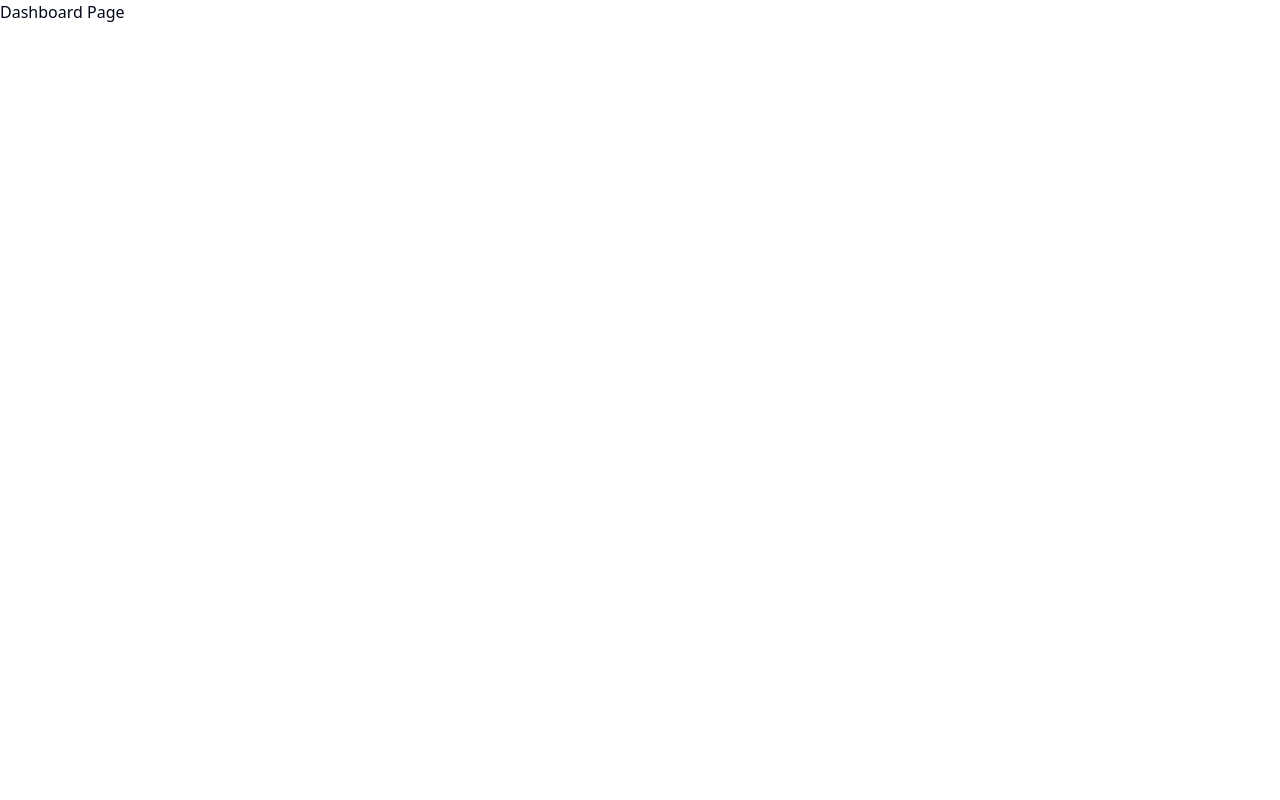
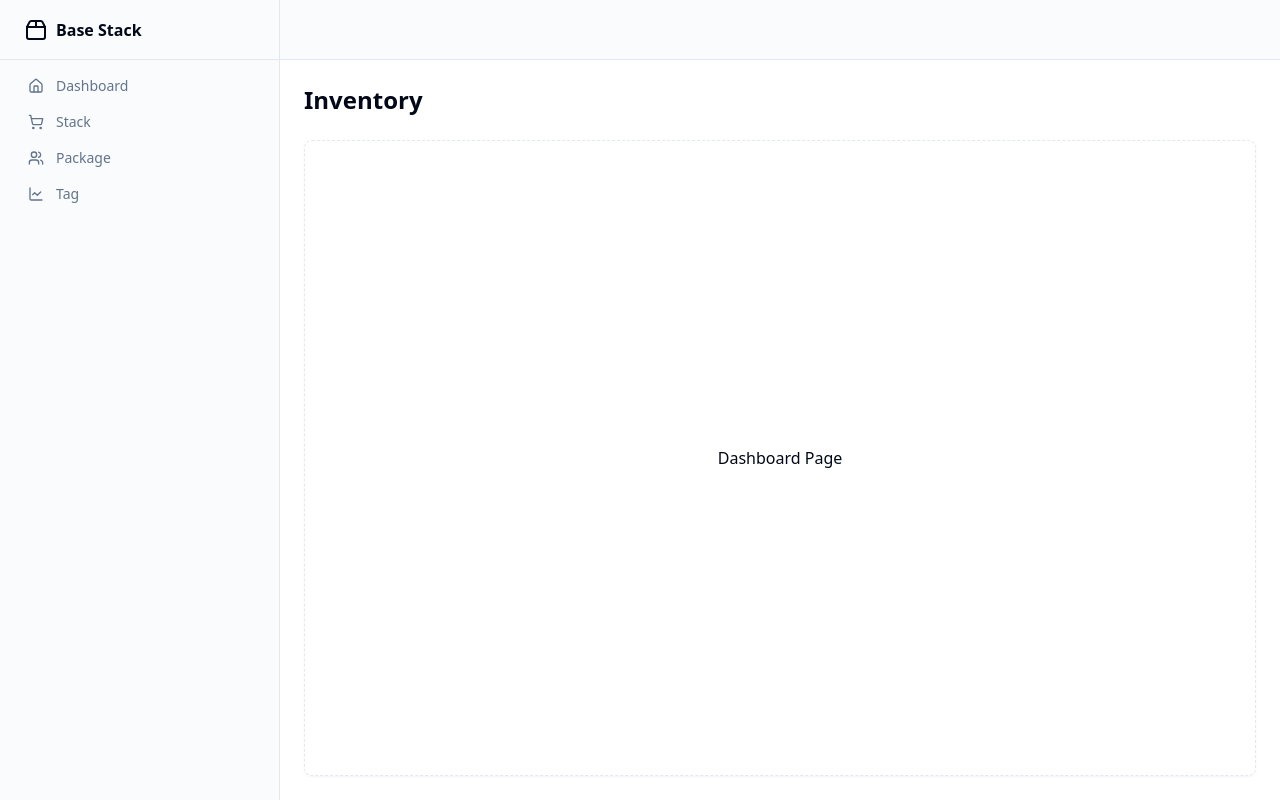
Before and after one commit to duerojs/base-stack, a Next.js app: page /dashboard in a window 1280 px wide. Built offline with nearby package versions, Linux system fonts and the light colour scheme.

Commit message:
feat: dashboard layout

```diff
--- a/src/app/dashboard/layout.tsx
+++ b/src/app/dashboard/layout.tsx
@@ -1,5 +1,80 @@
+import Link from "next/link"
+import {
+  Home,
+  LineChart,
+  Package,
+  Package2,
+  Search,
+  ShoppingCart,
+  Users,
+} from "lucide-react"
+
+
 export default function Layout({children}: { children: React.ReactNode }) {
-    return <div>
-        {children}
+  return (
+    <div className="grid min-h-screen w-full md:grid-cols-[220px_1fr] lg:grid-cols-[280px_1fr]">
+      <div className="hidden border-r bg-muted/40 md:block">
+        <div className="flex h-full max-h-screen flex-col gap-2">
+          <div className="flex h-14 items-center border-b px-4 lg:h-[60px] lg:px-6">
+            <Link href="/" className="flex items-center gap-2 font-semibold">
+              <Package2 className="h-6 w-6" />
+              <span className="">Base Stack</span>
+            </Link>
+          </div>
+          <div className="flex-1">
+            <nav className="grid items-start px-2 text-sm font-medium lg:px-4">
+              <Link
+                href="/dashboard"
+                className="flex items-center gap-3 rounded-lg px-3 py-2 text-muted-foreground transition-all hover:text-primary"
+              >
+                <Home className="h-4 w-4" />
+                Dashboard
+              </Link>
+              <Link
+                href="/dashboard/stack"
+                className="flex items-center gap-3 rounded-lg px-3 py-2 text-muted-foreground transition-all hover:text-primary"
+              >
+                <ShoppingCart className="h-4 w-4" />
+                Stack
+              </Link>
+              <Link
+                href="#"
+                className="flex items-center gap-3 rounded-lg px-3 py-2 text-muted-foreground transition-all hover:text-primary"
+              >
+                <Users className="h-4 w-4" />
+                Package
+              </Link>
+              <Link
+                href="#"
+                className="flex items-center gap-3 rounded-lg px-3 py-2 text-muted-foreground transition-all hover:text-primary"
+              >
+                <LineChart className="h-4 w-4" />
+                Tag
+              </Link>
+            </nav>
+          </div>
+          <div className="mt-auto p-4">
+          </div>
+        </div>
+      </div>
+      <div className="flex flex-col">
+        <header className="flex h-14 items-center gap-4 border-b bg-muted/40 px-4 lg:h-[60px] lg:px-6">
+          <div className="w-full flex-1">
+          </div>
+        </header>
+        <main className="flex flex-1 flex-col gap-4 p-4 lg:gap-6 lg:p-6">
+          <div className="flex items-center">
+            <h1 className="text-lg font-semibold md:text-2xl">Inventory</h1>
+          </div>
+          <div
+            className="flex flex-1 items-center justify-center rounded-lg border border-dashed shadow-sm" x-chunk="dashboard-02-chunk-1"
+          >
+            <div className="flex flex-col items-center gap-1 text-center">
+                {children}
+            </div>
+          </div>
+        </main>
+      </div>
     </div>
-  }
+  )
+}
--- a/src/app/dashboard/page.tsx
+++ b/src/app/dashboard/page.tsx
@@ -1,3 +1,3 @@
 export default function Page() {
     return <p>Dashboard Page</p>;
-  }
+}
```
